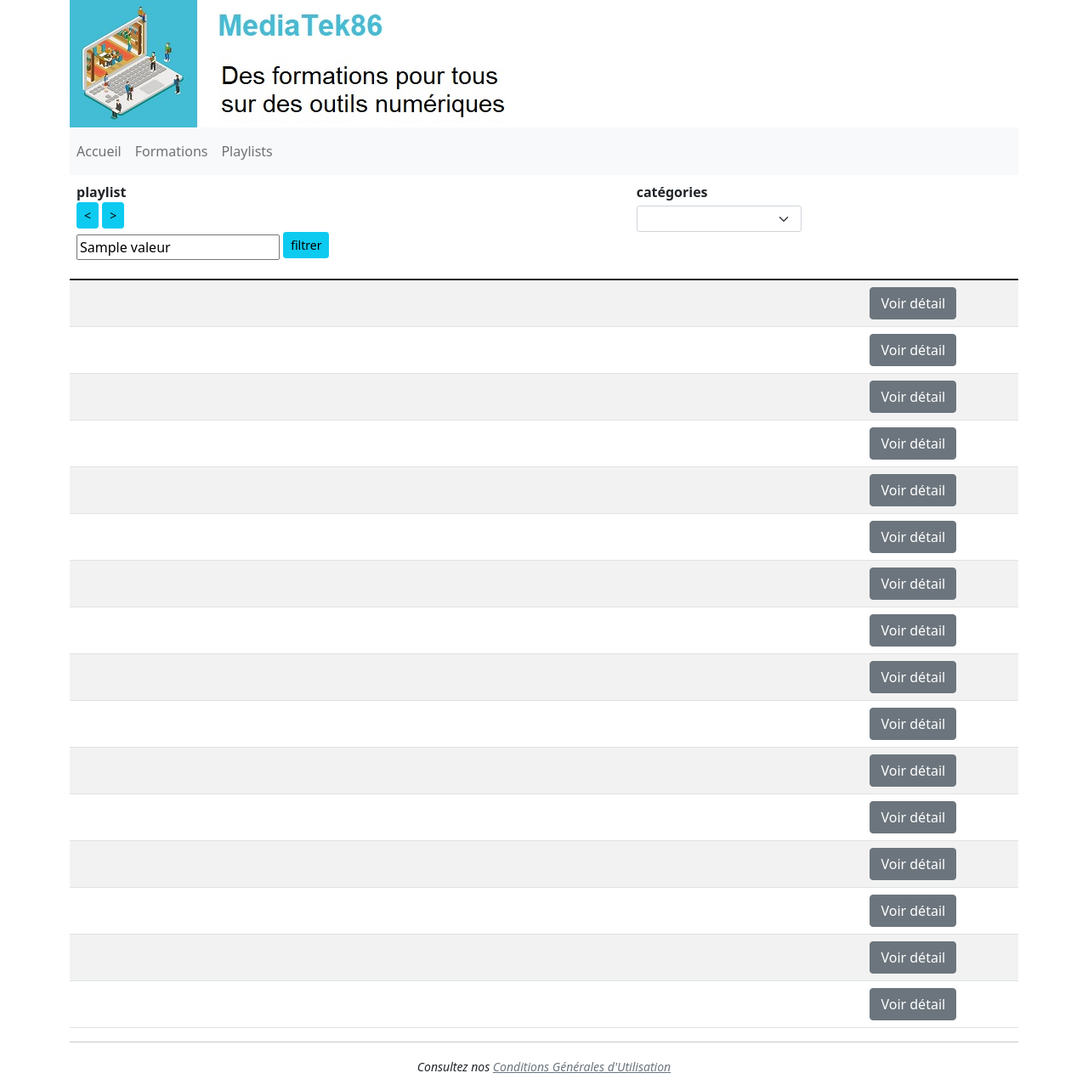
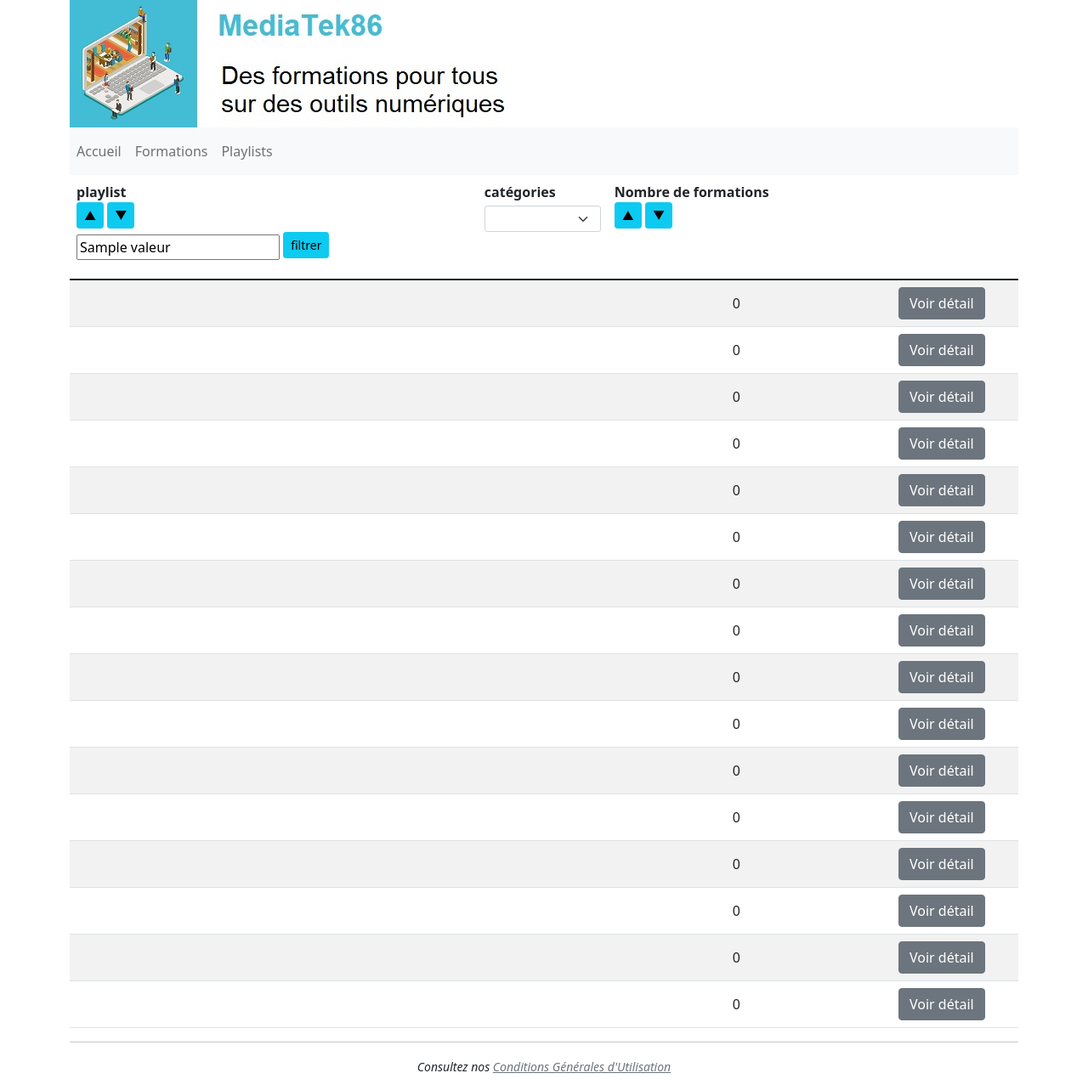
Before and after one commit to rom131313/mediatekformation, a Symfony app: template templates/pages/playlists.html.twig in a window 1280 px wide. Shown: the whole page at 85% size. Run offline with Twig, Linux system fonts and the light colour scheme; the template is opened without the code that fills it: most values are stand-ins (such as "Sample title", 1, 10 or a date in 2020); lists and menus that the app fills with data are empty; some libraries are stand-ins or nearby versions.

Commit message:
M1.2 Ajout de la colonne 'Nombre de formations' et tri

```diff
--- a/src/Controller/PlaylistsController.php
+++ b/src/Controller/PlaylistsController.php
@@ -58,9 +58,11 @@ class PlaylistsController extends AbstractController {
     }
 
     #[Route('/playlists/tri/{champ}/{ordre}', name: 'playlists.sort')]
-    public function sort($champ, $ordre): Response{
+    public function sort($champ, $ordre): Response {
         if ($champ === "name") {
             $playlists = $this->playlistRepository->findAllOrderByName($ordre);
+        } elseif ($champ === "formations") {
+            $playlists = $this->playlistRepository->findAllOrderByFormationCount($ordre);
         } else {
             throw new \InvalidArgumentException("Champ de tri invalide : " . $champ);
         }
--- a/templates/pages/playlists.html.twig
+++ b/templates/pages/playlists.html.twig
@@ -6,10 +6,10 @@
             <th class="text-left align-top" scope="col">
                 playlist<br />
                 <form action="{{ path('playlists.sort', {champ:'name', ordre:'ASC'}) }}" method="GET" style="display:inline;">
-                    <button type="submit" class="btn btn-info btn-sm" onKeyPress="event.preventDefault(); this.click();"><</button>
+                    <button type="submit" class="btn btn-info btn-sm" onKeyPress="event.preventDefault(); this.click();">▲</button>
                 </form>
                 <form action="{{ path('playlists.sort', {champ:'name', ordre:'DESC'}) }}" method="GET" style="display:inline;">
-                    <button type="submit" class="btn btn-info btn-sm" onKeyPress="event.preventDefault(); this.click();">></button>
+                    <button type="submit" class="btn btn-info btn-sm" onKeyPress="event.preventDefault(); this.click();">▼</button>
                 </form>
                 <form class="form-inline mt-1" method="POST" action="{{ path('playlists.findallcontain', {champ:'name'}) }}">
                     <div class="form-group mr-1 mb-2">
@@ -36,6 +36,16 @@
                     </select>
                 </form>
             </th>
+            <!-- Nouvelle colonne : Nombre de formations -->
+            <th class="text-left align-top" scope="col">
+                Nombre de formations<br />
+                <form action="{{ path('playlists.sort', {champ:'formations', ordre:'ASC'}) }}" method="GET" style="display:inline;">
+                    <button type="submit" class="btn btn-info btn-sm">▲</button>
+                </form>
+                <form action="{{ path('playlists.sort', {champ:'formations', ordre:'DESC'}) }}" method="GET" style="display:inline;">
+                    <button type="submit" class="btn btn-info btn-sm">▼</button>
+                </form>
+            </th>
             <th class="text-center align-top" scope="col">
                 &nbsp;
             </th>
@@ -59,6 +69,10 @@
                             {% endfor %}
                         {% endif %}
                     </td>
+                    <!-- Ajout de l'affichage du nombre de formations -->
+                    <td class="text-center">
+                        {{ playlists[k].formations|length }}
+                    </td>
                     <td class="text-center">
                         <a href="{{ path('playlists.showone', {id:playlists[k].id}) }}" class="btn btn-secondary">Voir détail</a>
                     </td>
```
Also changed, not shown: src/Repository/PlaylistRepository.php (+10 -0 lines).
